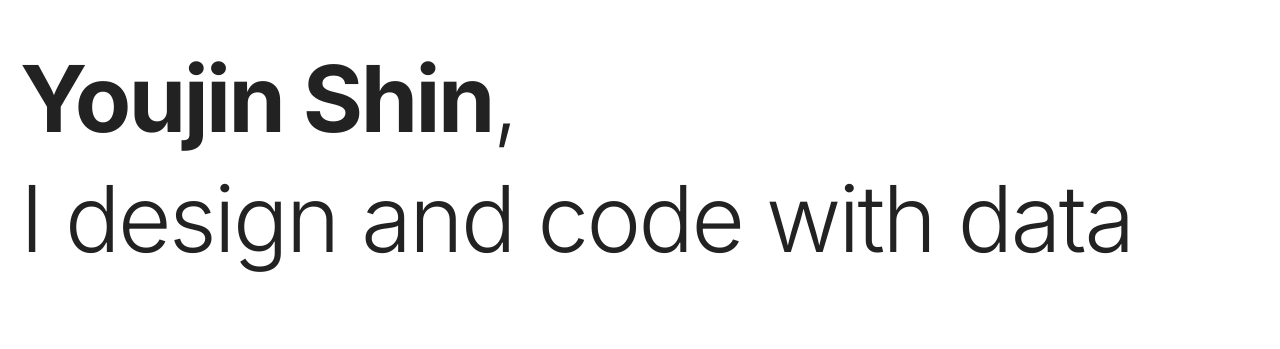
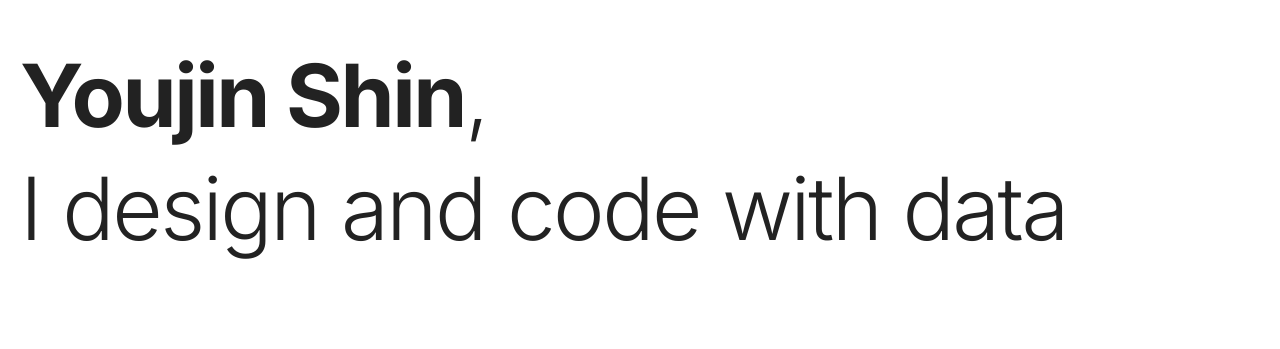
Before and after one commit to helloeujin/helloeujin.github.io, a React (Create React App) app: page / in a window 1280 px wide. Shown: the part 141-490 px from the top of the page. Built offline with nearby package versions, Linux system fonts and the light colour scheme; no server answers; a web font is replaced by a local one.

Commit message:
quick update

```diff
--- a/src/css/App.scss
+++ b/src/css/App.scss
@@ -20,7 +20,7 @@ body {
   text-wrap: pretty;
   position: relative;
   // font-size: 62px;
-  font-size: 7.2vw;
+  font-size: 6.8vw;
   font-weight: 300;
   // max-width: $pg-lg;
   // max-width: 760px;
@@ -48,7 +48,7 @@ body {
 
   @media (max-width: $width-lg) {
     // font-size: 52px;
-    font-size: 7.2vw;
+    font-size: 7vw;
     margin-bottom: 110px;
     letter-spacing: -2px;
   }
```
